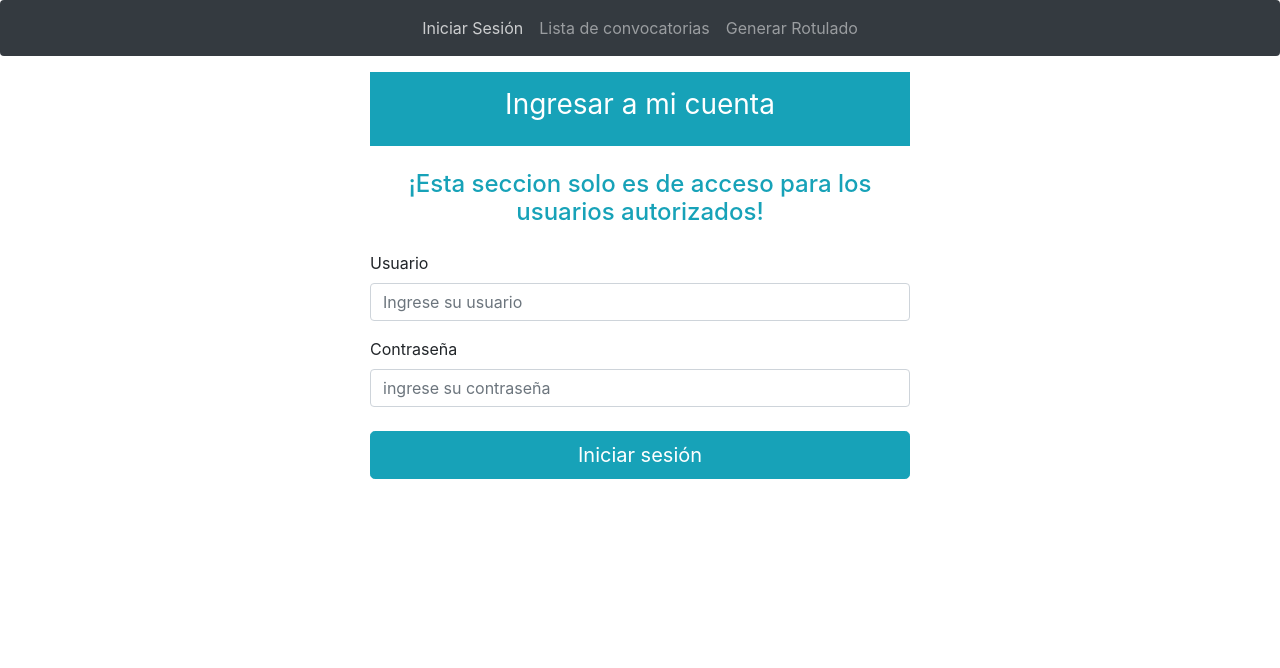
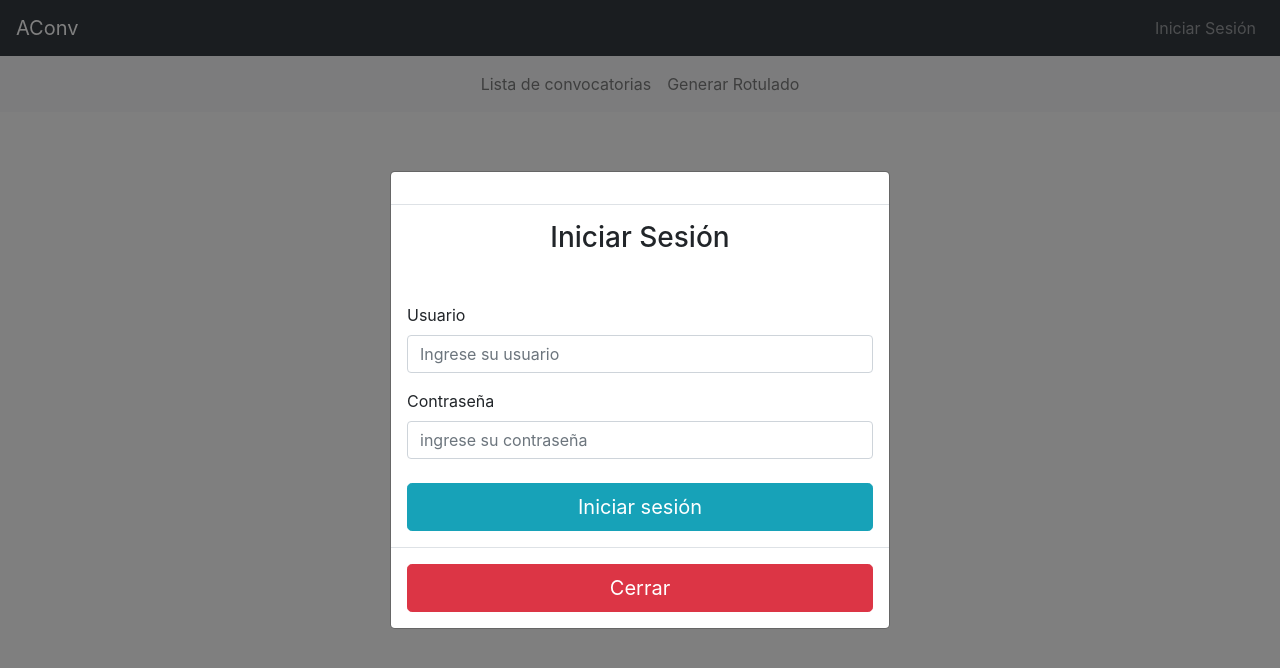
Before and after one commit to EliceoJoel/Cliente-TIS, a React (Create React App) app: page / in a window 1280 px wide. Both pictures are taken after a click on the item "Iniciar Sesión". Shown: the top 668 px of the page. Built offline with nearby package versions, Linux system fonts and the light colour scheme.

Commit message:
se agrego un el header de la aplicacion

```diff
--- a/package.json
+++ b/package.json
@@ -3,12 +3,15 @@
   "version": "0.1.0",
   "private": true,
   "dependencies": {
+    "-": "0.0.1",
     "@testing-library/jest-dom": "^5.5.0",
     "@testing-library/react": "^10.0.3",
     "@testing-library/user-event": "^10.0.2",
     "axios": "^0.19.2",
+    "bootstrap": "^4.4.1",
     "jspdf": "^1.5.3",
     "react": "^16.13.1",
+    "react-bootstrap": "^1.0.1",
     "react-dom": "^16.13.1",
     "react-input-autosize": "^2.2.2",
     "react-router-dom": "^5.1.2",
--- a/src/App.js
+++ b/src/App.js
@@ -2,8 +2,6 @@ import React, { Component } from 'react'
 import { BrowserRouter as Router, Route } from 'react-router-dom'
 
 import Navbar from './components/Navbar'
-import Landing from './components/Landing'
-import Login from './components/Login'
 import Generate_Rotulado from './components/Generate_Rotulado'
 import List from './components/List'
 import Post from './components/Post'
--- a/src/components/Navbar.js
+++ b/src/components/Navbar.js
@@ -1,12 +1,13 @@
 import React, { Component } from 'react'
 import { Link, withRouter } from 'react-router-dom'
+import{Modal, Button} from 'react-bootstrap'
 
 
 
 class Landing extends Component {
 
-  constructor() {
-    super()
+  constructor(props) {
+    super(props)
     this.state = {
         user: '',
         password: '',
@@ -32,14 +33,6 @@ class Landing extends Component {
     }
   }
 
-  hide(){
-    this.setState({showLogin:false})
-  }
-
-  show(){
-    this.setState({showLogin:true})
-  }
-
   onChange(e) {
       this.setState({ [e.target.name]: e.target.value })
       this.setState({userError:'', passwordError:''})
@@ -51,8 +44,8 @@ class Landing extends Component {
       }
   }
 
+  render() {
 
-  render() {
     const loginRegLink = (
       <ul className="navbar-nav">
         <li className="nav-item">
@@ -123,20 +116,32 @@ class Landing extends Component {
 
     return (
         <div>
-              <nav className="navbar navbar-expand-lg navbar-dark bg-dark rounded">
+            <nav className="navbar navbar-dark bg-dark">
+              <a className="navbar-brand" href="/">
+                AConv
+              </a>
+              <ul className="navbar-nav ml-auto">
+                <li className="nav-item px-2" onClick={()=>this.setState({showLogin:true})}>
+                  <Link to="/" className="nav-link">
+                    Iniciar Sesión
+                  </Link>
+                </li>
+              </ul>
+            </nav>
+              <nav className="navbar navbar-expand-lg navbar-light bg-light">
                 <button
-                  className="navbar-toggler"
+                  className="navbar-toggler navbar-toggler-left"
                   type="button"
                   data-toggle="collapse"
-                  data-target="#navbarsExample10"
-                  aria-controls="navbarsExample10"
+                  data-target="#navbar"
+                  aria-controls="navbar"
                   aria-expanded="false"
                   aria-label="Toggle navigation"
                 >
                   <span className="navbar-toggler-icon" />
                 </button>
                 {this.state.showInicialItem?
-                  <div className="collapse navbar-collapse justify-content-md-center" id="navbarsExample10">
+                  <div className="collapse navbar-collapse justify-content-md-center" id="navbar">
                     {this.navItems()}
                     {//loginRegLink}
                     }
@@ -144,20 +149,20 @@ class Landing extends Component {
                 :null
                 }
               </nav>
-            {this.state.showLogin?
-              <div className="container">
-                <div className="row">
-                    <div className="col-md-6 mx-auto d-flex justify-content-center">
-                        <form noValidate>
-                            <div className="mt-3 p-3 bg-info text-white">
-                                <h1 className="h3 font-weight-normal text-center">
-                                    Ingresar a mi cuenta
-                                </h1>
-                            </div>
-                            <div className="my-4 text-info text-center">
-                                <h4>
-                                   ¡Esta seccion solo es de acceso para los usuarios autorizados!
-                                </h4>
+
+              <Modal
+              show = {this.state.showLogin}
+              aria-labelledby="contained-modal-title-vcenter"
+              centered
+              >
+              <Modal.Header>
+                <Modal.Title id="Iniciar Sesión">
+                </Modal.Title>
+              </Modal.Header>
+                <Modal.Body>
+                            <form>
+                                <div className="h3 text-center mb-5">
+                                  Iniciar Sesión
                                 </div>
                                 <div className="form-group">
                                     <label htmlFor="user">Usuario</label>
@@ -194,11 +199,13 @@ class Landing extends Component {
                                     Iniciar sesión
                                 </button>
                             </form>
-                    </div>
-                </div>
-              </div>
-              :null
-            }
+                </Modal.Body>
+                <Modal.Footer>
+                  <Button variant="danger" size="lg" onClick={()=>this.setState({showLogin:false})}  block>Cerrar</Button>
+                </Modal.Footer>
+              </Modal>
+
+
         </div>
     )
   }
@@ -206,17 +213,12 @@ class Landing extends Component {
   navItems() {
     return (
       <ul className="navbar-nav">
-        <li className="nav-item" onClick={()=>this.show()}>
-          <Link to="/" className="nav-link">
-            Iniciar Sesión
-          </Link>
-        </li>
-        <li className="nav-item" onClick={()=>this.hide()}>
+        <li className="nav-item" onClick={()=>this.setState({showLogin:false})}>
           <Link to="/list" className="nav-link">
             Lista de convocatorias
           </Link>
         </li>
-        <li className="nav-item" onClick={()=>this.hide()}>
+        <li className="nav-item" onClick={()=>this.setState({showLogin:false})}>
           <Link to="/Generate_Rotulado" className="nav-link">
             Generar Rotulado
           </Link>
@@ -224,9 +226,6 @@ class Landing extends Component {
       </ul>
     )
  }
-
 }
 
-
-
 export default withRouter(Landing)
```
Also changed, not shown: 1 other file (tests, documents, lock files or other folders). Lines whose indentation alone changed are shown as unchanged.
